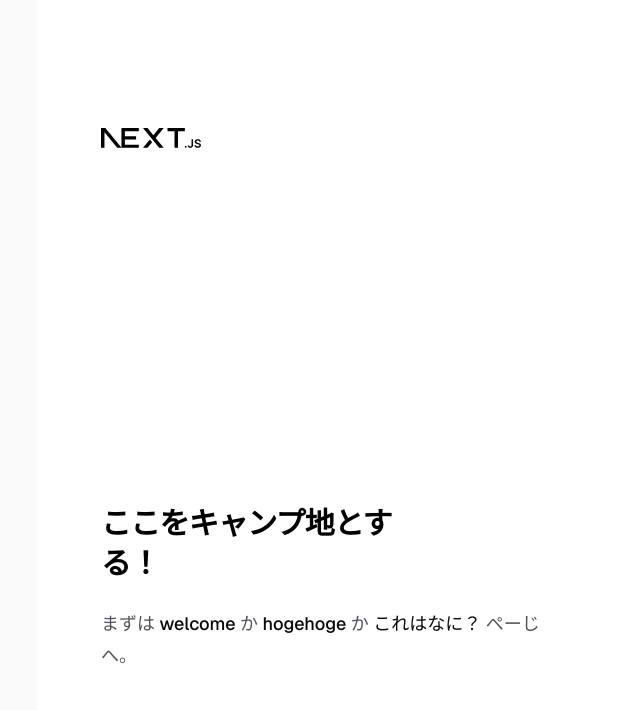
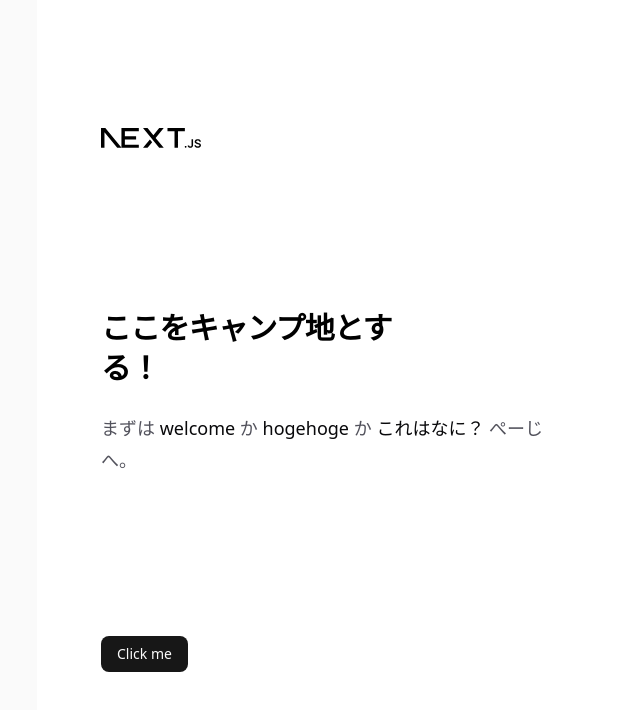
Before and after one commit to pyopyai/mdx-blog, a Next.js app: page / in a window 1280 px wide. Shown: the top 710 px of the page, without its empty margins (219-859 px from the left). Built offline with nearby package versions, Linux system fonts and the light colour scheme.

Commit message:
shadcnuiのダークテーマとボタン追加

```diff
--- a/app/blog/[slug]/layout.tsx
+++ b/app/blog/[slug]/layout.tsx
@@ -1,7 +1,7 @@
 export default function MdxLayout({ children }: { children: React.ReactNode }) {
   // Create any shared layout or styles here
   return (
-    <div className="prose prose-headings:mt-8 prose-headings:font-semibold prose-headings:text-black prose-h1:text-5xl prose-h2:text-4xl prose-h3:text-3xl prose-h4:text-2xl prose-h5:text-xl prose-h6:text-lg dark:prose-headings:text-white">
+    <div >
       {children}
     </div>
   )
--- a/app/globals.css
+++ b/app/globals.css
@@ -44,6 +44,7 @@
   --radius-xl: calc(var(--radius) + 4px);
 }
 
+/* uishadcn */
 :root {
   --radius: 0.625rem;
   --background: oklch(1 0 0);
--- a/app/layout.tsx
+++ b/app/layout.tsx
@@ -1,5 +1,7 @@
 import type { Metadata } from "next";
 import { Geist, Geist_Mono } from "next/font/google";
+import { ThemeProvider } from "@/components/theme-provider"
+
 import "./globals.css";
 
 const geistSans = Geist({
@@ -23,11 +25,16 @@
   children: React.ReactNode;
 }>) {
   return (
-    <html lang="ja">
-      <body
-        className={`${geistSans.variable} ${geistMono.variable} antialiased`}
-      >
-        {children}
+    <html lang="ja" suppressContentEditableWarning>
+      <body>
+        <ThemeProvider
+          attribute="class"
+          defaultTheme="system"
+          enableSystem
+          disableTransitionOnChange
+          >
+          {children}
+        </ThemeProvider>
       </body>
     </html>
   );
--- a/app/page.tsx
+++ b/app/page.tsx
@@ -1,4 +1,6 @@
 import Image from "next/image";
+import { Button } from "@/components/ui/button"
+
 
 export default function Home() {
   return (
@@ -42,6 +44,7 @@
             ぺーじへ。
           </p>
         </div>
+        <Button>Click me</Button>
 
       </main>
     </div>
--- /dev/null
+++ b/components/theme-provider.tsx
@@ -0,0 +1,11 @@
+"use client"
+
+import * as React from "react"
+import { ThemeProvider as NextThemesProvider } from "next-themes"
+
+export function ThemeProvider({
+  children,
+  ...props
+}: React.ComponentProps<typeof NextThemesProvider>) {
+  return <NextThemesProvider {...props}>{children}</NextThemesProvider>
+}
--- /dev/null
+++ b/components/ui/button.tsx
@@ -0,0 +1,60 @@
+import * as React from "react"
+import { Slot } from "@radix-ui/react-slot"
+import { cva, type VariantProps } from "class-variance-authority"
+
+import { cn } from "@/lib/utils"
+
+const buttonVariants = cva(
+  "inline-flex items-center justify-center gap-2 whitespace-nowrap rounded-md text-sm font-medium transition-all disabled:pointer-events-none disabled:opacity-50 [&_svg]:pointer-events-none [&_svg:not([class*='size-'])]:size-4 shrink-0 [&_svg]:shrink-0 outline-none focus-visible:border-ring focus-visible:ring-ring/50 focus-visible:ring-[3px] aria-invalid:ring-destructive/20 dark:aria-invalid:ring-destructive/40 aria-invalid:border-destructive",
+  {
+    variants: {
+      variant: {
+        default: "bg-primary text-primary-foreground hover:bg-primary/90",
+        destructive:
+          "bg-destructive text-white hover:bg-destructive/90 focus-visible:ring-destructive/20 dark:focus-visible:ring-destructive/40 dark:bg-destructive/60",
+        outline:
+          "border bg-background shadow-xs hover:bg-accent hover:text-accent-foreground dark:bg-input/30 dark:border-input dark:hover:bg-input/50",
+        secondary:
+          "bg-secondary text-secondary-foreground hover:bg-secondary/80",
+        ghost:
+          "hover:bg-accent hover:text-accent-foreground dark:hover:bg-accent/50",
+        link: "text-primary underline-offset-4 hover:underline",
+      },
+      size: {
+        default: "h-9 px-4 py-2 has-[>svg]:px-3",
+        sm: "h-8 rounded-md gap-1.5 px-3 has-[>svg]:px-2.5",
+        lg: "h-10 rounded-md px-6 has-[>svg]:px-4",
+        icon: "size-9",
+        "icon-sm": "size-8",
+        "icon-lg": "size-10",
+      },
+    },
+    defaultVariants: {
+      variant: "default",
+      size: "default",
+    },
+  }
+)
+
+function Button({
+  className,
+  variant,
+  size,
+  asChild = false,
+  ...props
+}: React.ComponentProps<"button"> &
+  VariantProps<typeof buttonVariants> & {
+    asChild?: boolean
+  }) {
+  const Comp = asChild ? Slot : "button"
+
+  return (
+    <Comp
+      data-slot="button"
+      className={cn(buttonVariants({ variant, size, className }))}
+      {...props}
+    />
+  )
+}
+
+export { Button, buttonVariants }
--- a/package.json
+++ b/package.json
@@ -12,11 +12,13 @@
     "@mdx-js/loader": "^3.1.1",
     "@mdx-js/react": "^3.1.1",
     "@next/mdx": "^16.0.1",
+    "@radix-ui/react-slot": "^1.2.4",
     "@types/mdx": "^2.0.13",
     "class-variance-authority": "^0.7.1",
     "clsx": "^2.1.1",
     "lucide-react": "^0.553.0",
     "next": "16.0.1",
+    "next-themes": "^0.4.6",
     "react": "19.2.0",
     "react-dom": "19.2.0",
     "tailwind-merge": "^3.4.0"
```
Also changed, not shown: 1 other file (tests, documents, lock files or other folders).
